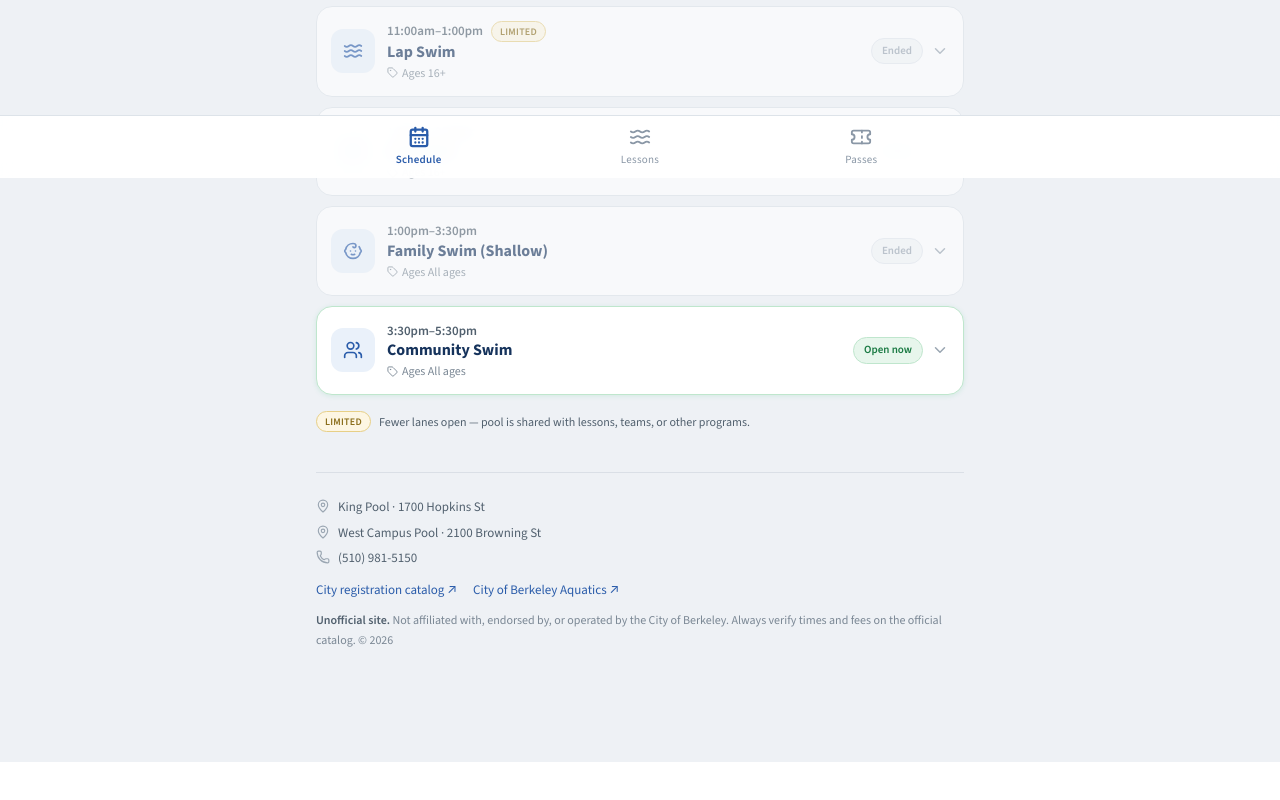
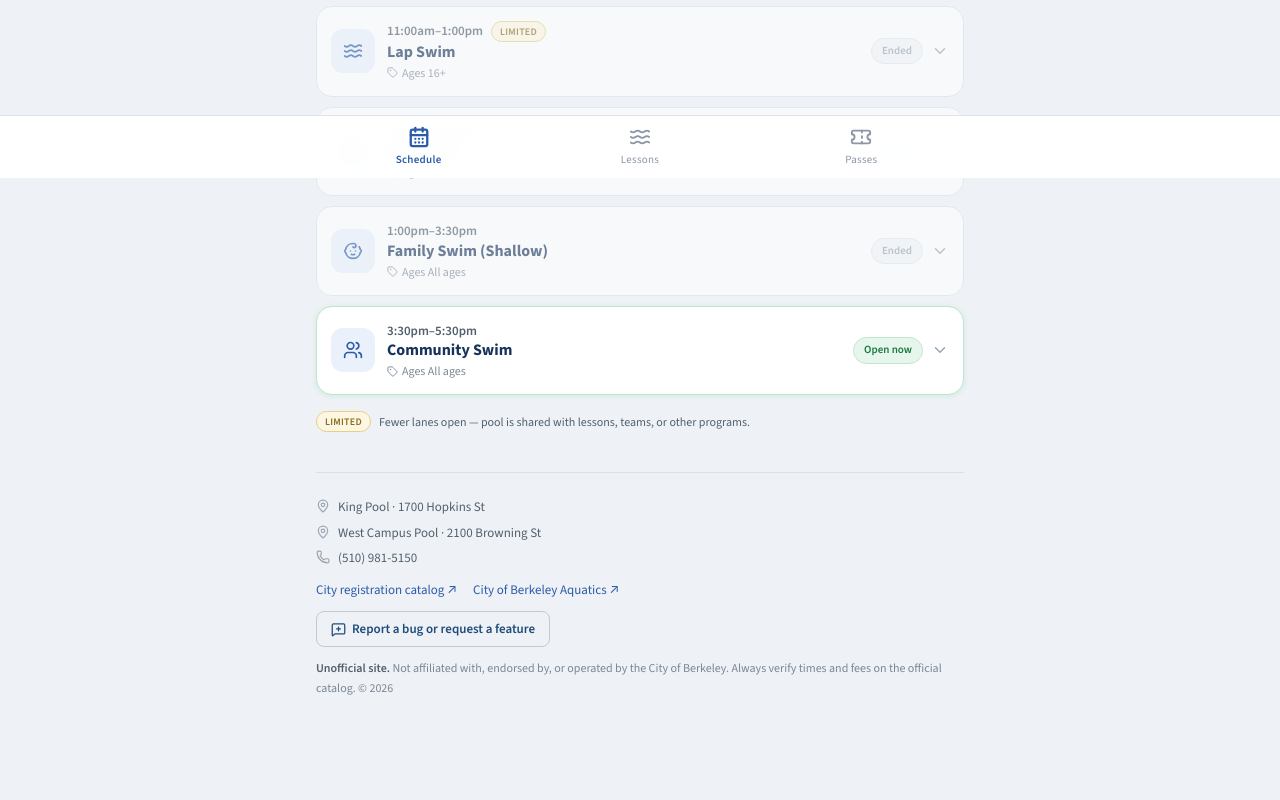
Before and after one commit to BeckerHockenbrock/berkeley-swim, a React (Vite) app: page / in a window 1280 px wide. Shown: the part 622-1422 px from the top of the page. Before the commit the page ends 1384 px from the top, so only its background shows below. Built offline with nearby package versions, Linux system fonts and the light colour scheme.

Commit message:
feat: add feedback reporting button, Vercel analytics, and update lesson registration copy

```diff
--- a/src/App.tsx
+++ b/src/App.tsx
@@ -1,5 +1,6 @@
 import { useState } from 'react';
-import { AlertTriangle, Waves, CalendarDays, Ticket, MapPin, Phone } from 'lucide-react';
+import { Analytics } from '@vercel/analytics/react';
+import { AlertTriangle, Waves, CalendarDays, Ticket, MapPin, Phone, MessageSquarePlus } from 'lucide-react';
 import { ScheduleTab } from './components/ScheduleTab';
 import { LessonsTab } from './components/LessonsTab';
 import { PassesTab } from './components/PassesTab';
@@ -8,6 +9,11 @@ import { meta } from './data/loadSchedule';
 
 const OFFICIAL_CATALOG = 'https://rec.berkeleyca.gov/CA/berkeley-ca/catalog';
 const OFFICIAL_AQUATICS = 'https://berkeleyca.gov/community-recreation/parks-recreation/aquatics';
+const FEEDBACK_MAILTO =
+  'mailto:bhocken91@gmail.com?subject=' +
+  encodeURIComponent('Berkeley Pools — bug / feature') +
+  '&body=' +
+  encodeURIComponent("What's wrong, or what would you like to see?\n\n");
 
 const FULL_DAYS = ['Monday', 'Tuesday', 'Wednesday', 'Thursday', 'Friday', 'Saturday', 'Sunday'];
 
@@ -86,6 +92,15 @@ export default function App() {
             <a href={OFFICIAL_CATALOG} target="_blank" rel="noopener noreferrer" className="text-[#2a5caa] no-underline hover:underline">City registration catalog ↗</a>
             <a href={OFFICIAL_AQUATICS} target="_blank" rel="noopener noreferrer" className="text-[#2a5caa] no-underline hover:underline">City of Berkeley Aquatics ↗</a>
           </div>
+
+          <a
+            href={FEEDBACK_MAILTO}
+            className="focus-ring self-start inline-flex items-center gap-1.5 h-9 px-3.5 rounded-lg border border-[#c2cad3] text-[13px] font-semibold text-[#1f4b7a] no-underline hover:border-[#2a5caa] hover:bg-[#f4f7fb] transition-colors"
+          >
+            <MessageSquarePlus size={15} className="shrink-0" />
+            Report a bug or request a feature
+          </a>
+
           <p className="text-[12px] text-[#7a8794] leading-relaxed">
             <strong className="font-semibold text-[#51606e]">Unofficial site.</strong> Not affiliated with, endorsed by, or operated by the City of Berkeley. Always verify times and fees on the official catalog. © {new Date().getFullYear()}
           </p>
@@ -114,6 +129,8 @@ export default function App() {
           })}
         </div>
       </nav>
+
+      <Analytics />
     </div>
   );
 }
--- a/src/components/LessonsTab.tsx
+++ b/src/components/LessonsTab.tsx
@@ -87,7 +87,7 @@ export function LessonsTab() {
 
       <div className="rounded-xl border border-[#ecd9a0] bg-[#fff6e0] px-4 py-3 text-[13px] text-[#6b5410] leading-relaxed flex gap-2.5 items-start">
         <Waves size={16} className="shrink-0 mt-0.5" />
-        <span>Summer registration opens April 9 (residents) and April 16 (non-residents). King Pool $44–$88 reflects resident/scholarship tiers; West Campus is a flat $88.</span>
+        <span>Residents get priority registration before non-residents each season. King Pool $44–$88 reflects resident/scholarship tiers; West Campus is a flat $88.</span>
       </div>
     </section>
   );
```
Also changed, not shown: 2 other files (tests, documents, lock files or other folders).
